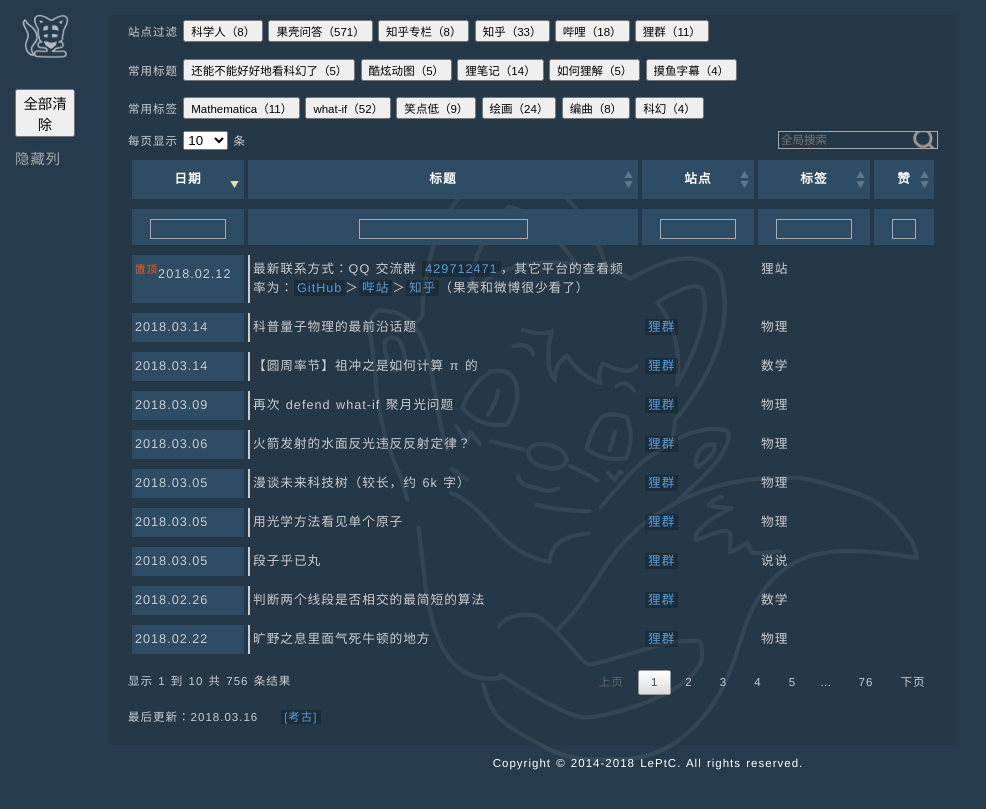
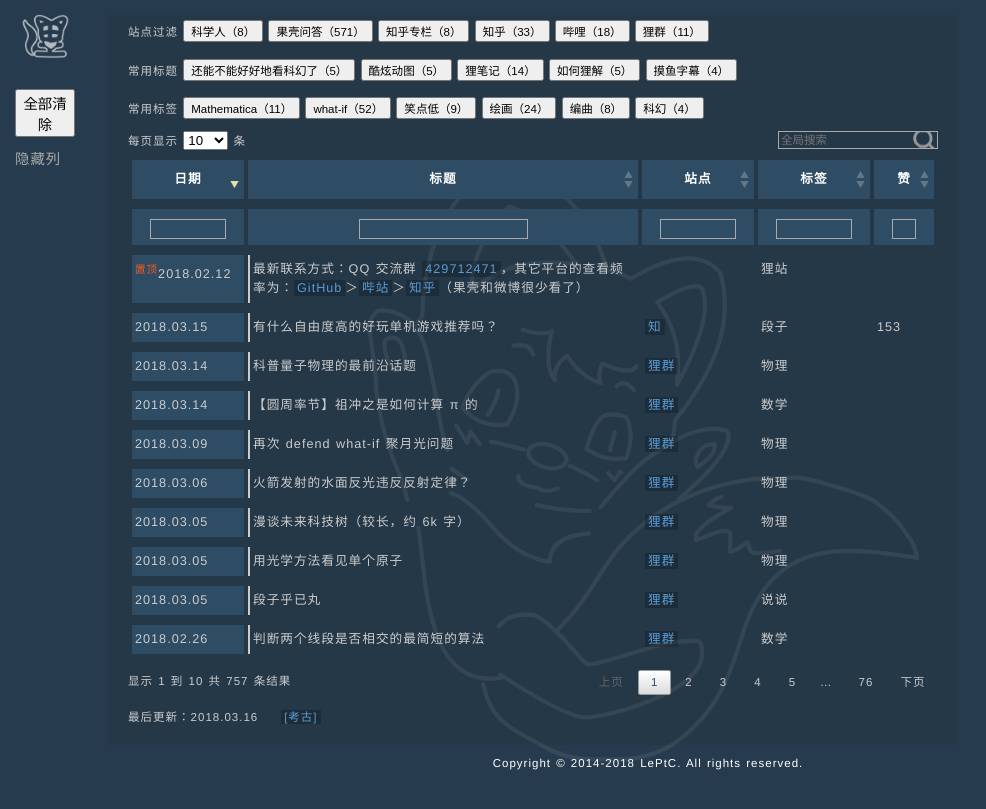
Before and after one commit to LePtC/LePtC.github.io, a Jekyll site: the page built from index.html, in a window 1280 px wide. Shown: the top 809 px of the page, without its empty margins (0-986 px from the left). Built offline with Jekyll 4.4.1, drawn with Linux system fonts in a browser that asks for light colours; Markdown is read by kramdown in place of the engine named in the settings; comment, search, counter and statistics services are not loaded; some of the changed lines change nothing that is shown.

Commit message:
update index

```diff
--- a/index.html
+++ b/index.html
@@ -216,6 +216,11 @@
     <a href="http://weibo.com/ttarticle/p/show?id=2309404082667938281154">微</a></td>
 <td>科学人,物理</td><td></td></tr> -->
 
+<tr><td>2018.03.15</td>
+  <td>有什么自由度高的好玩单机游戏推荐吗？</td>
+<td><a href="https://www.zhihu.com/question/63175354/answer/342719789">知</a></td>
+<td>段子</td><td>153</td></tr>
+
 <tr><td>2018.03.14</td>
   <td>科普量子物理的最前沿话题</td>
 <td><a href="legroup/20180314-2.html">狸群</a></td>
@@ -279,7 +284,7 @@
 <tr><td>2018.02.13</td>
   <td>把 Faded 魔改成葫芦娃竟毫无违和感？</td>
 <td><a href="http://www.bilibili.com/video/av19574757/">哔</a></td>
-<td>编曲</td><td>27</td></tr>
+<td>编曲</td><td>50</td></tr>
 
 <tr><td>2018.02.13</td>
   <td>MMA 是世界上最好的编程语言</td>
@@ -295,44 +300,44 @@
   <td>Mathematica 玩别踩白块，手速能有多快？</td>
 <td><a href="https://zhuanlan.zhihu.com/p/33361062">知专</a>
 <a href="https://github.com/LePtC/MaticaGuokr/tree/master/201801">G</a></td>
-<td>麦酱,游戏</td><td>35</td></tr>
+<td>麦酱,游戏</td><td>39</td></tr>
 
 <tr><td>2018.02.03</td>
   <td>Mathematica 也能打爆别踩白块？奥义：线性回归</td>
 <td><a href="http://www.bilibili.com/video/av19070980/">哔</a>
 <a href="https://github.com/LePtC/MaticaGuokr/tree/master/201801">G</a></td>
-<td>麦酱,游戏</td><td>41</td></tr>
+<td>麦酱,游戏</td><td>43</td></tr>
 
 <tr><td>2018.01.29</td>
   <td>和 yxlllc 合办新专栏【Mathematica 还能这样玩】－ 创刊号《Mathematica 人设征集》</td>
 <td><a href="https://zhuanlan.zhihu.com/p/33372959">知专</a></td>
-<td>麦酱,绘画</td><td>70</td></tr>
+<td>麦酱,绘画</td><td>79</td></tr>
 
 <tr><td>2018.01.23</td>
   <td>热力学是否允许存在一种机器，吞进一沓整齐的扑克牌，吐出混乱的牌，并把一个微小等温气泡分成冷热两部分?</td>
 <td><a href="https://www.zhihu.com/question/265666797/answer/302456365">知</a></td>
-<td>物理</td><td>90</td></tr>
+<td>物理</td><td>102</td></tr>
 
 <tr><td>2018.01.23</td>
   <td>用 Mathematica 编曲是一种什么体验</td>
 <td><a href="https://zhuanlan.zhihu.com/p/33223047">知专</a></td>
-<td>麦酱,编曲</td><td>103</td></tr>
+<td>麦酱,编曲</td><td>113</td></tr>
 
 <tr><td>2018.01.22</td>
   <td>人工智能（障）编曲姬竟然写出了回文曲？！第二代 AlphaChord 编曲过程介绍</td>
 <td><a href="http://www.bilibili.com/video/av18623766/">哔</a>
 <a href="https://github.com/LePtC/AlphaChord">G</a></td></td>
-<td>麦酱,编曲</td><td>79</td></tr>
+<td>麦酱,编曲</td><td>81</td></tr>
 
 <tr><td>2018.01.16</td>
   <td>【还能不能好好地看科幻了】《时间暂停表的正确用法》交付审稿 [于 2018.01.23 发布]</td>
 <td><a href="https://zhuanlan.zhihu.com/p/33006257">知专</a></td>
-<td>物理,what-if</td><td>229</td></tr>
+<td>物理,what-if</td><td>299</td></tr>
 
 <tr><td>2018.01.01</td>
   <td>帮一个朋友把哼唱编成曲子，结果……</td>
 <td><a href="http://www.bilibili.com/video/av17871918/">哔</a></td>
-<td>编曲</td><td>32</td></tr>
+<td>编曲</td><td>34</td></tr>
 
 <tr><td>2017.12.14</td>
   <td>【Mathematica】用无理数自动生成和弦进行音乐</td>
@@ -353,7 +358,7 @@
 <tr><td>2017.10.31</td>
   <td>在你读过的论文里有哪些“标题党”？</td>
 <td><a href="https://www.zhihu.com/question/67405314/answer/253122831">知</a></td>
-<td>说说</td><td>7</td></tr>
+<td>说说</td><td>8</td></tr>
 
 <!-- <tr><td>2017.10.27</td>
   <td>在浪漫之都如何优（bao）雅（li）地吹蒲公英</td>
@@ -373,7 +378,7 @@
 <tr><td>2017.10.02</td>
   <td>高中相对论入门时的一个段子</td>
 <td><a href="https://www.zhihu.com/question/65640590/answer/238337095">知</a></td>
-<td>物理</td><td>435</td></tr>
+<td>物理</td><td>475</td></tr>
 
 <tr><td>2017.09.29</td>
   <td>手痒画了盲目萌狸系列表情 3 个</td>
@@ -398,7 +403,7 @@
 <tr><td>2017.08.09</td>
   <td>1mb（毫比特）的数据有多大？</td>
 <td><a href="https://www.zhihu.com/question/63645687/answer/211455513">知</a></td>
-<td>物理</td><td>47</td></tr>
+<td>物理</td><td>49</td></tr>
 
 <tr><td>2017.07.27</td>
   <td>～2017.08.13 用微博相册存了一波萌图</td>
```
